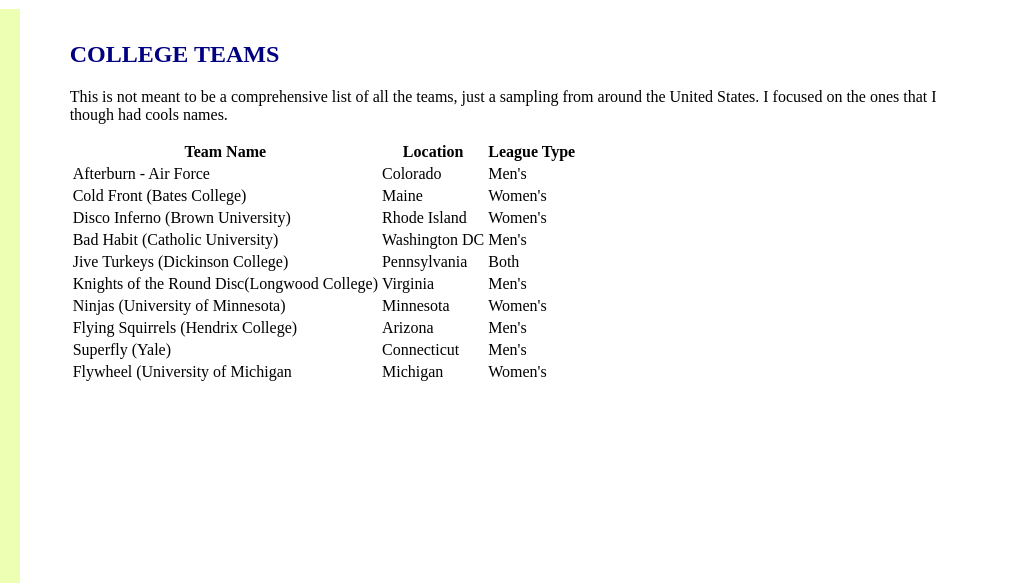
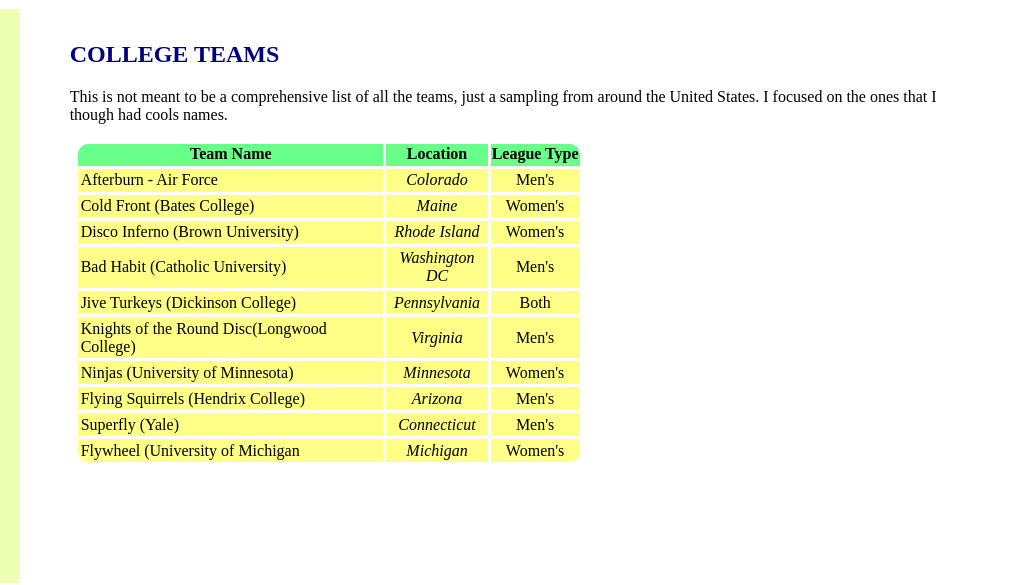
Before and after one commit to wo-shi-lao-luo/HTML-Practice, a plain HTML site: page HTML practice/Frisbee 3rd version/teams.html in a window 1280 px wide. Shown: the part 153-738 px from the top of the page, 245-1280 px from the left. Drawn offline with Linux system fonts and the light colour scheme.

Commit message:
Update hw1.css

```diff
--- a/HTML practice/Frisbee 3rd version/css/hw1.css
+++ b/HTML practice/Frisbee 3rd version/css/hw1.css
@@ -103,3 +103,45 @@
 	font-size: 110%;
 	padding: 2% 0%;
 }
+
+table{
+	border-spacing: 3px;
+	border-radius: 12px;
+	margin: 0.5%;
+	padding: 0.1%;
+}
+
+th{
+	background-color: rgba(55,255,100,0.75);
+	border-bottom: 2px solid transparent;
+	font-weight: bold;
+}
+th:first-child{
+	border-radius: 10px 0 0 0;
+}
+th:last-child{
+	border-radius: 0 10px 0 0;
+}
+
+td{
+	background-color: rgba(255,255,55,0.6);
+	padding: 0.5%;
+	margin: 0.5%;
+}
+td:nth-child(n+2){
+	text-align: center;
+}
+td:nth-child(2){
+	font-style: italic;
+}
+
+tr:last-child td:first-child{
+	border-radius: 0 0 0 10px;
+}
+tr:last-child td:last-child{
+	border-radius: 0 0 10px 0;
+}
+
+tr:hover{
+	background-color: rgba(255,255,55,0.9)
+}
```
